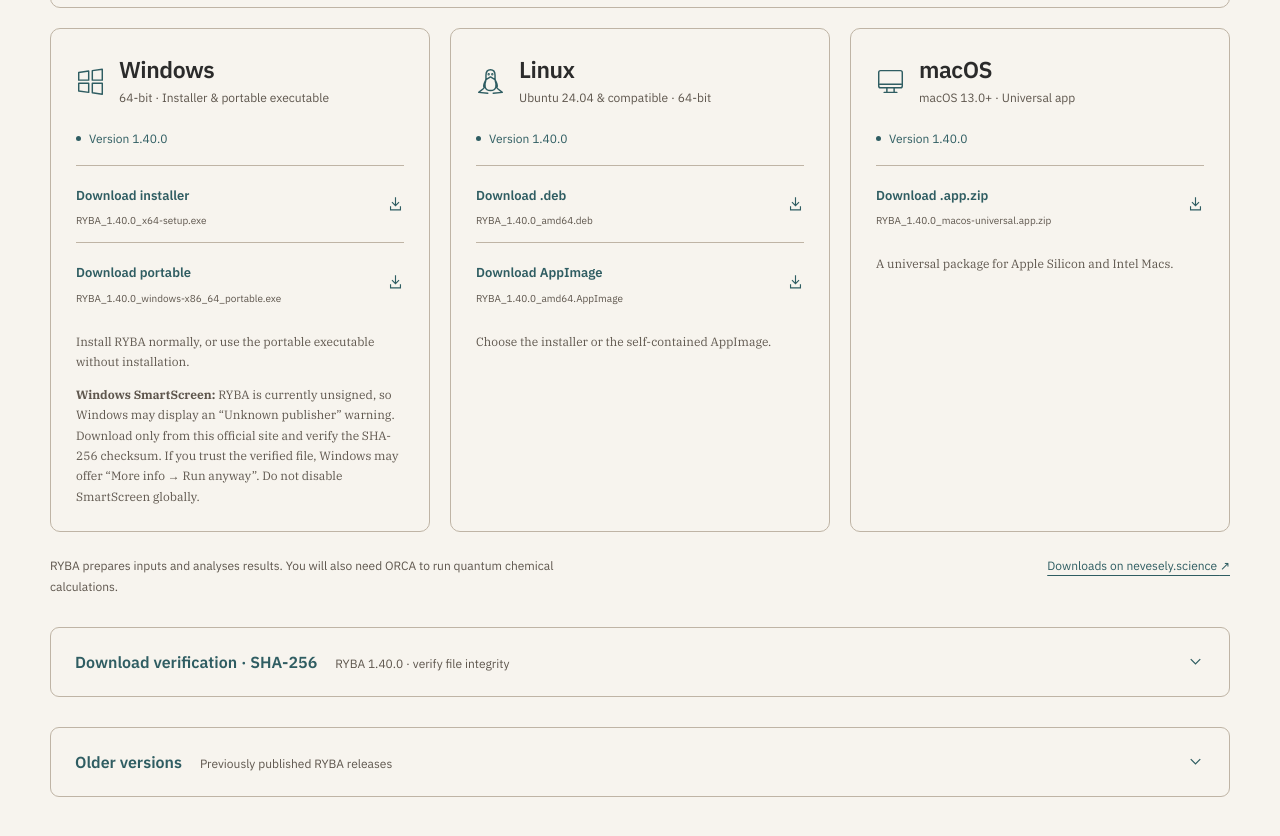
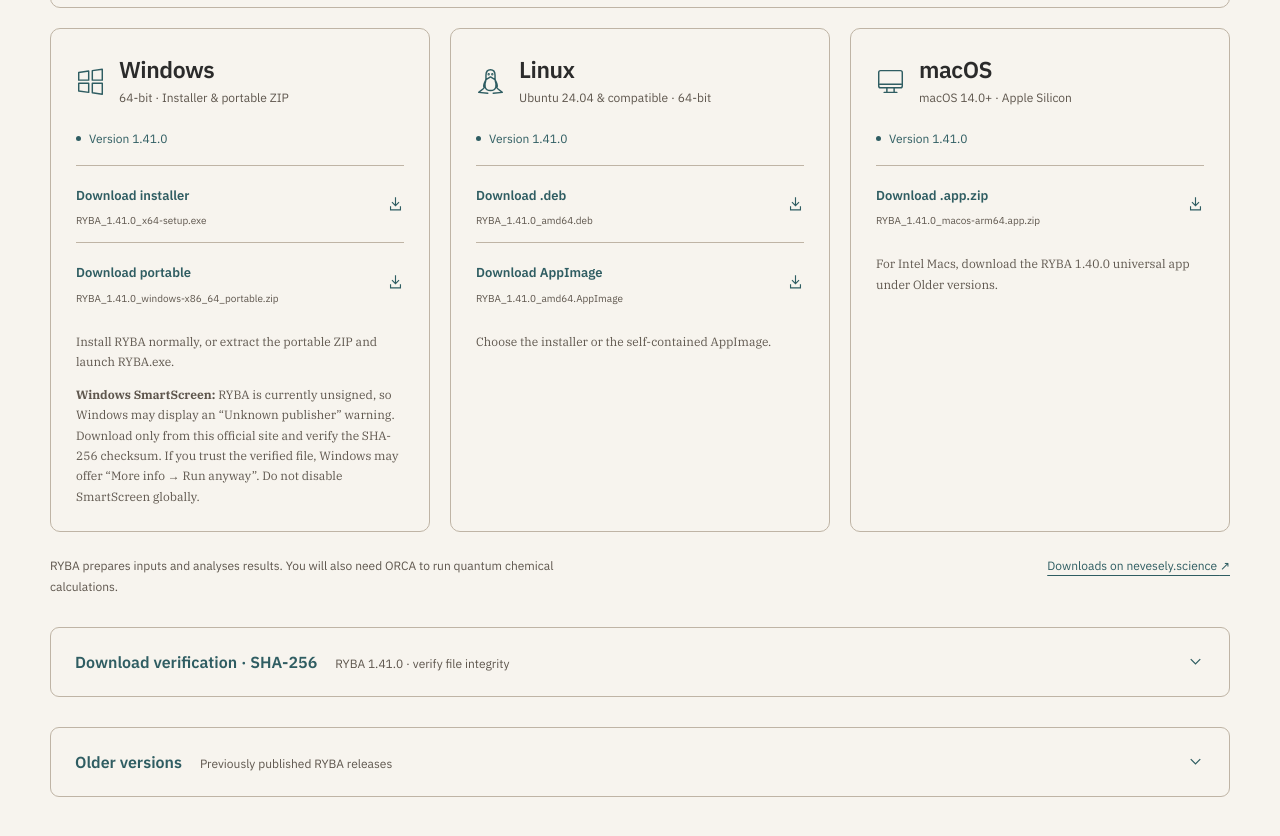
Before and after one commit to nevsci/RYBA-website, a plain HTML site: page index.html in a window 1280 px wide. Shown: the part 4377-5213 px from the top of the page. Drawn offline with Linux system fonts and the light colour scheme; no server answers.

Commit message:
Publish RYBA v1.41.0-build.43518365980 on RYBA website

```diff
--- a/index.html
+++ b/index.html
@@ -260,41 +260,49 @@
       </aside>
       <div class="downloads-grid">
         <article class="download-card" aria-labelledby="windows-title">
-          <div class="os-heading"><svg class="os-icon" viewBox="0 0 32 32" aria-hidden="true"><path d="m3 6 11-1.5v10H3Zm15-2 11-1.5v12H18ZM3 18h11v10L3 26.5Zm15 0h11v12L18 28.5Z"/></svg><div><h3 class="os-name" id="windows-title">Windows</h3><div class="os-description">64-bit · Installer &amp; portable executable</div></div></div>
-          <span class="release" data-release-for="windows-portable">Version 1.40.0</span>
-          <a class="download-link" data-download="windows-setup" href="https://nevesely.science/assets/projects/RYBA/Windows/RYBA_1.40.0_x64-setup.exe" data-goatcounter-click="download-ryba-1.40.0-windows-setup" data-goatcounter-title="RYBA 1.40.0 Windows Installer" data-goatcounter-no-session="1" data-goatcounter-referrer="https://ryba.nevesely.science/"><span><span class="download-label">Download installer</span><span class="file-name">RYBA_1.40.0_x64-setup.exe</span></span><svg viewBox="0 0 24 24" fill="none" stroke="currentColor" stroke-width="1.6" aria-hidden="true"><path d="M12 3v12m-5-5 5 5 5-5M5 16v5h14v-5"/></svg></a>
-          <a class="download-link" data-download="windows-portable" href="https://nevesely.science/assets/projects/RYBA/Windows/RYBA_1.40.0_windows-x86_64_portable.exe" data-goatcounter-click="download-ryba-1.40.0-windows-portable" data-goatcounter-title="RYBA 1.40.0 Windows Portable EXE" data-goatcounter-no-session="1" data-goatcounter-referrer="https://ryba.nevesely.science/"><span><span class="download-label">Download portable</span><span class="file-name">RYBA_1.40.0_windows-x86_64_portable.exe</span></span><svg viewBox="0 0 24 24" fill="none" stroke="currentColor" stroke-width="1.6" aria-hidden="true"><path d="M12 3v12m-5-5 5 5 5-5M5 16v5h14v-5"/></svg></a>
-          <p class="download-help">Install RYBA normally, or use the portable executable without installation.</p>
+          <div class="os-heading"><svg class="os-icon" viewBox="0 0 32 32" aria-hidden="true"><path d="m3 6 11-1.5v10H3Zm15-2 11-1.5v12H18ZM3 18h11v10L3 26.5Zm15 0h11v12L18 28.5Z"/></svg><div><h3 class="os-name" id="windows-title">Windows</h3><div class="os-description">64-bit · Installer &amp; portable ZIP</div></div></div>
+          <span class="release" data-release-for="windows-portable">Version 1.41.0</span>
+          <a class="download-link" data-download="windows-setup" href="https://github.com/nevsci/nevsci.github.io/releases/download/v1.41.0-build.43518365980/RYBA_1.41.0_x64-setup.exe" data-goatcounter-click="download-ryba-1.41.0-windows-setup" data-goatcounter-title="RYBA 1.41.0 Windows Installer" data-goatcounter-no-session="1" data-goatcounter-referrer="https://ryba.nevesely.science/"><span><span class="download-label">Download installer</span><span class="file-name">RYBA_1.41.0_x64-setup.exe</span></span><svg viewBox="0 0 24 24" fill="none" stroke="currentColor" stroke-width="1.6" aria-hidden="true"><path d="M12 3v12m-5-5 5 5 5-5M5 16v5h14v-5"/></svg></a>
+          <a class="download-link" data-download="windows-portable" href="https://github.com/nevsci/nevsci.github.io/releases/download/v1.41.0-build.43518365980/RYBA_1.41.0_windows-x86_64_portable.zip" data-goatcounter-click="download-ryba-1.41.0-windows-portable" data-goatcounter-title="RYBA 1.41.0 Windows Portable ZIP" data-goatcounter-no-session="1" data-goatcounter-referrer="https://ryba.nevesely.science/"><span><span class="download-label">Download portable</span><span class="file-name">RYBA_1.41.0_windows-x86_64_portable.zip</span></span><svg viewBox="0 0 24 24" fill="none" stroke="currentColor" stroke-width="1.6" aria-hidden="true"><path d="M12 3v12m-5-5 5 5 5-5M5 16v5h14v-5"/></svg></a>
+          <p class="download-help">Install RYBA normally, or extract the portable ZIP and launch RYBA.exe.</p>
           <p class="download-help"><strong>Windows SmartScreen:</strong> RYBA is currently unsigned, so Windows may display an “Unknown publisher” warning. Download only from this official site and verify the SHA-256 checksum. If you trust the verified file, Windows may offer “More info → Run anyway”. Do not disable SmartScreen globally.</p>
         </article>
         <article class="download-card" aria-labelledby="linux-title">
           <div class="os-heading"><svg class="os-icon" viewBox="0 0 32 32" aria-hidden="true"><path d="M9 23c-2-4 2-7 2-10V9c0-4 2-6 5-6s5 2 5 6v4c0 3 4 6 2 10M11 14l5-3 5 3M11 14c-2 6-2 12 5 12s7-6 5-12M8 24l-5 4 10 1M24 24l5 4-10 1"/><circle cx="14" cy="8" r=".5"/><circle cx="18" cy="8" r=".5"/></svg><div><h3 class="os-name" id="linux-title">Linux</h3><div class="os-description">Ubuntu 24.04 &amp; compatible · 64-bit</div></div></div>
-          <span class="release" data-release-for="deb">Version 1.40.0</span>
-          <a class="download-link" data-download="deb" href="https://nevesely.science/assets/projects/RYBA/Linux/RYBA_1.40.0_amd64.deb" data-goatcounter-click="download-ryba-1.40.0-linux-deb" data-goatcounter-title="RYBA 1.40.0 Linux DEB" data-goatcounter-no-session="1" data-goatcounter-referrer="https://ryba.nevesely.science/"><span><span class="download-label">Download .deb</span><span class="file-name">RYBA_1.40.0_amd64.deb</span></span><svg viewBox="0 0 24 24" fill="none" stroke="currentColor" stroke-width="1.6" aria-hidden="true"><path d="M12 3v12m-5-5 5 5 5-5M5 16v5h14v-5"/></svg></a>
-          <a class="download-link" data-download="appimage" href="https://nevesely.science/assets/projects/RYBA/Linux/RYBA_1.40.0_amd64.AppImage" data-goatcounter-click="download-ryba-1.40.0-linux-appimage" data-goatcounter-title="RYBA 1.40.0 Linux AppImage" data-goatcounter-no-session="1" data-goatcounter-referrer="https://ryba.nevesely.science/"><span><span class="download-label">Download AppImage</span><span class="file-name">RYBA_1.40.0_amd64.AppImage</span></span><svg viewBox="0 0 24 24" fill="none" stroke="currentColor" stroke-width="1.6" aria-hidden="true"><path d="M12 3v12m-5-5 5 5 5-5M5 16v5h14v-5"/></svg></a>
+          <span class="release" data-release-for="deb">Version 1.41.0</span>
+          <a class="download-link" data-download="deb" href="https://github.com/nevsci/nevsci.github.io/releases/download/v1.41.0-build.43518365980/RYBA_1.41.0_amd64.deb" data-goatcounter-click="download-ryba-1.41.0-linux-deb" data-goatcounter-title="RYBA 1.41.0 Linux DEB" data-goatcounter-no-session="1" data-goatcounter-referrer="https://ryba.nevesely.science/"><span><span class="download-label">Download .deb</span><span class="file-name">RYBA_1.41.0_amd64.deb</span></span><svg viewBox="0 0 24 24" fill="none" stroke="currentColor" stroke-width="1.6" aria-hidden="true"><path d="M12 3v12m-5-5 5 5 5-5M5 16v5h14v-5"/></svg></a>
+          <a class="download-link" data-download="appimage" href="https://github.com/nevsci/nevsci.github.io/releases/download/v1.41.0-build.43518365980/RYBA_1.41.0_amd64.AppImage" data-goatcounter-click="download-ryba-1.41.0-linux-appimage" data-goatcounter-title="RYBA 1.41.0 Linux AppImage" data-goatcounter-no-session="1" data-goatcounter-referrer="https://ryba.nevesely.science/"><span><span class="download-label">Download AppImage</span><span class="file-name">RYBA_1.41.0_amd64.AppImage</span></span><svg viewBox="0 0 24 24" fill="none" stroke="currentColor" stroke-width="1.6" aria-hidden="true"><path d="M12 3v12m-5-5 5 5 5-5M5 16v5h14v-5"/></svg></a>
           <p class="download-help">Choose the installer or the self-contained AppImage.</p>
         </article>
         <article class="download-card" aria-labelledby="macos-title">
-          <div class="os-heading"><svg class="os-icon" viewBox="0 0 32 32" aria-hidden="true"><rect x="3" y="4" width="26" height="19" rx="2"/><path d="M12 23v5m8-5v5M9 28h14M4 19h24"/></svg><div><h3 class="os-name" id="macos-title">macOS</h3><div class="os-description">macOS 13.0+ · Universal app</div></div></div>
-          <span class="release" data-release-for="macos">Version 1.40.0</span>
-          <a class="download-link" data-download="macos" href="https://nevesely.science/assets/projects/RYBA/MacOS/RYBA_1.40.0_macos-universal.app.zip" data-goatcounter-click="download-ryba-1.40.0-macos-universal" data-goatcounter-title="RYBA 1.40.0 macOS universal ZIP" data-goatcounter-no-session="1" data-goatcounter-referrer="https://ryba.nevesely.science/"><span><span class="download-label">Download .app.zip</span><span class="file-name">RYBA_1.40.0_macos-universal.app.zip</span></span><svg viewBox="0 0 24 24" fill="none" stroke="currentColor" stroke-width="1.6" aria-hidden="true"><path d="M12 3v12m-5-5 5 5 5-5M5 16v5h14v-5"/></svg></a>
-          <p class="download-help">A universal package for Apple Silicon and Intel Macs.</p>
+          <div class="os-heading"><svg class="os-icon" viewBox="0 0 32 32" aria-hidden="true"><rect x="3" y="4" width="26" height="19" rx="2"/><path d="M12 23v5m8-5v5M9 28h14M4 19h24"/></svg><div><h3 class="os-name" id="macos-title">macOS</h3><div class="os-description">macOS 14.0+ · Apple Silicon</div></div></div>
+          <span class="release" data-release-for="macos">Version 1.41.0</span>
+          <a class="download-link" data-download="macos" href="https://github.com/nevsci/nevsci.github.io/releases/download/v1.41.0-build.43518365980/RYBA_1.41.0_macos-arm64.app.zip" data-goatcounter-click="download-ryba-1.41.0-macos-arm64" data-goatcounter-title="RYBA 1.41.0 macOS Apple Silicon ZIP" data-goatcounter-no-session="1" data-goatcounter-referrer="https://ryba.nevesely.science/"><span><span class="download-label">Download .app.zip</span><span class="file-name">RYBA_1.41.0_macos-arm64.app.zip</span></span><svg viewBox="0 0 24 24" fill="none" stroke="currentColor" stroke-width="1.6" aria-hidden="true"><path d="M12 3v12m-5-5 5 5 5-5M5 16v5h14v-5"/></svg></a>
+          <p class="download-help">For Intel Macs, download the RYBA 1.40.0 universal app under Older versions.</p>
         </article>
       </div>
       <div class="downloads-bottom"><p>RYBA prepares inputs and analyses results. You will also need ORCA to run quantum chemical calculations.</p><a href="https://nevesely.science/downloads/">Downloads on nevesely.science <span aria-hidden="true">↗</span></a></div>
       <details class="release-archive checksum-details" id="download-verification">
-        <summary><span class="archive-summary"><span class="archive-title">Download verification · SHA-256</span><span class="archive-subtitle">RYBA 1.40.0 · verify file integrity</span></span><svg class="archive-chevron" viewBox="0 0 24 24" fill="none" stroke="currentColor" stroke-width="1.6" aria-hidden="true"><path d="m6 9 6 6 6-6"/></svg></summary>
+        <summary><span class="archive-summary"><span class="archive-title">Download verification · SHA-256</span><span class="archive-subtitle">RYBA 1.41.0 · verify file integrity</span></span><svg class="archive-chevron" viewBox="0 0 24 24" fill="none" stroke="currentColor" stroke-width="1.6" aria-hidden="true"><path d="m6 9 6 6 6-6"/></svg></summary>
         <div class="archive-content">
           <p>Compare the SHA-256 checksum of your download with the published checksum. This confirms file integrity; a matching hash does not independently prove software safety.</p>
-          <p><a href="https://nevesely.science/assets/projects/RYBA/RYBA_1.40.0_SHA256SUMS.txt">Download checksums for all five packages (.txt)</a></p>
+          <p><a href="https://nevesely.science/assets/projects/RYBA/RYBA_1.41.0_SHA256SUMS.txt">Download checksums for all five packages (.txt)</a></p>
           <p>On Windows, open PowerShell in your download folder and run:</p>
-          <pre class="checksum-command"><code>Get-FileHash -Algorithm SHA256 .\RYBA_1.40.0_x64-setup.exe</code></pre>
+          <pre class="checksum-command"><code>Get-FileHash -Algorithm SHA256 .\RYBA_1.41.0_x64-setup.exe</code></pre>
           <p>For Linux use <code>sha256sum filename</code>; for macOS use <code>shasum -a 256 filename</code>. Compare the result with the checksum file.</p>
         </div>
       </details>
       <details class="release-archive" id="older-versions">
         <summary><span class="archive-summary"><span class="archive-title">Older versions</span><span class="archive-subtitle">Previously published RYBA releases</span></span><svg class="archive-chevron" viewBox="0 0 24 24" fill="none" stroke="currentColor" stroke-width="1.6" aria-hidden="true"><path d="m6 9 6 6 6-6"/></svg></summary>
         <div class="archive-content">
+          <h3>RYBA 1.40.0</h3>
+          <p>Previously published release. Intermediate builds are not necessarily published.</p>
+          <ul>
+            <li>Windows: <a href="https://nevesely.science/assets/projects/RYBA/Windows/RYBA_1.40.0_x64-setup.exe" data-goatcounter-click="download-ryba-1.40.0-windows-setup" data-goatcounter-title="RYBA 1.40.0 Windows Installer" data-goatcounter-no-session="1" data-goatcounter-referrer="https://ryba.nevesely.science/">Installer</a> · <a href="https://nevesely.science/assets/projects/RYBA/Windows/RYBA_1.40.0_windows-x86_64_portable.exe" data-goatcounter-click="download-ryba-1.40.0-windows-portable" data-goatcounter-title="RYBA 1.40.0 Windows Portable EXE" data-goatcounter-no-session="1" data-goatcounter-referrer="https://ryba.nevesely.science/">Portable .exe</a></li>
+            <li>Linux: <a href="https://nevesely.science/assets/projects/RYBA/Linux/RYBA_1.40.0_amd64.deb" data-goatcounter-click="download-ryba-1.40.0-linux-deb" data-goatcounter-title="RYBA 1.40.0 Linux DEB" data-goatcounter-no-session="1" data-goatcounter-referrer="https://ryba.nevesely.science/">.deb</a> · <a href="https://nevesely.science/assets/projects/RYBA/Linux/RYBA_1.40.0_amd64.AppImage" data-goatcounter-click="download-ryba-1.40.0-linux-appimage" data-goatcounter-title="RYBA 1.40.0 Linux AppImage" data-goatcounter-no-session="1" data-goatcounter-referrer="https://ryba.nevesely.science/">AppImage</a></li>
+            <li>macOS: <a href="https://nevesely.science/assets/projects/RYBA/MacOS/RYBA_1.40.0_macos-universal.app.zip" data-goatcounter-click="download-ryba-1.40.0-macos-universal" data-goatcounter-title="RYBA 1.40.0 macOS universal ZIP" data-goatcounter-no-session="1" data-goatcounter-referrer="https://ryba.nevesely.science/">Universal .app.zip</a></li>
+          </ul>
+
           <h3>RYBA 1.39.1</h3>
           <p>Previously published release. Intermediate builds are not necessarily published.</p>
           <ul>
```
